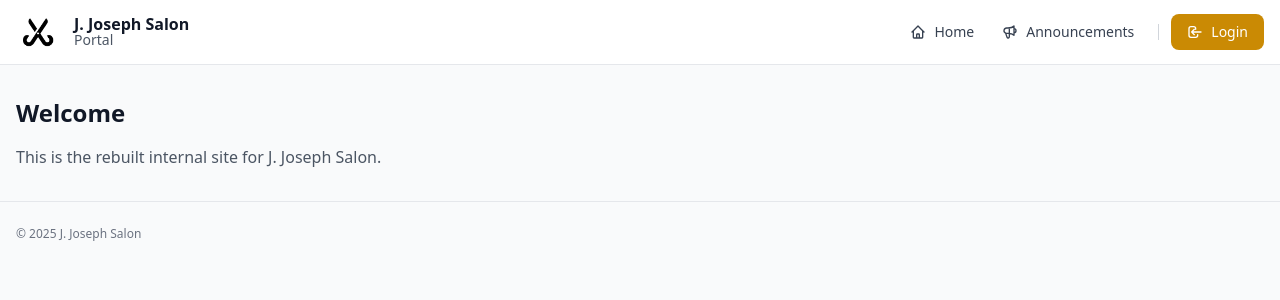
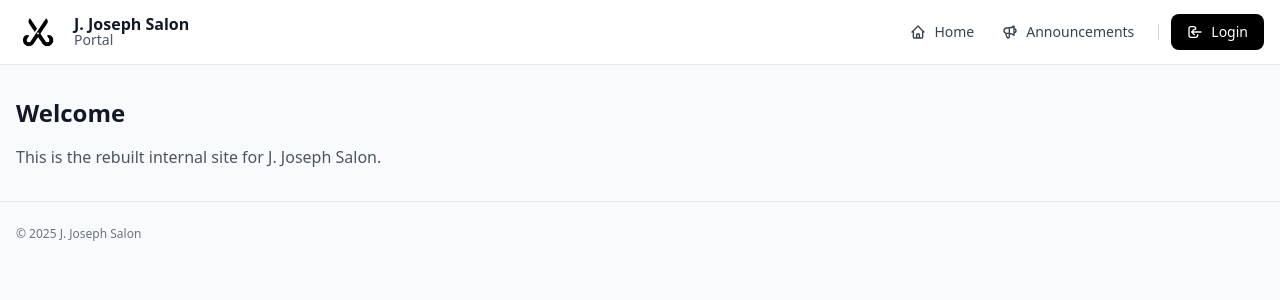
Before and after one commit to cnaccour/portal-cursor, a PHP site: page /index.php in a window 1280 px wide. Shown: the top 300 px of the page. Run offline with PHP 8.4, Linux system fonts and the light colour scheme; some libraries are stand-ins or nearby versions.

Commit message:
Update login button to be black for better visibility and modern appearance
Changes the background color of the login button from yellow to black across both desktop and mobile header components in includes/header.php.

Replit-Commit-Author: Agent
Replit-Commit-Session-Id: 021c168d-350e-4ee5-bd13-82f1b6b02433
Replit-Commit-Checkpoint-Type: full_checkpoint
Replit-Commit-Screenshot-Url: https://storage.googleapis.com/screenshot-production-us-central1/18935d52-5dd5-4a44-b1c4-b0f736113e1a/021c168d-350e-4ee5-bd13-82f1b6b02433/TjRIQlg

```diff
--- a/includes/header.php
+++ b/includes/header.php
@@ -155,7 +155,7 @@ require_once __DIR__.'/auth.php'; // Required for has_role and get_role_display_
         <div class="w-px h-4 bg-gray-300 mx-2"></div>
 
         <!-- Distinguished Login Button -->
-        <a href="/login.php" class="flex items-center gap-2 px-4 py-2 bg-yellow-600 text-white rounded-lg hover:bg-yellow-700 transition-colors font-medium">
+        <a href="/login.php" class="flex items-center gap-2 px-4 py-2 bg-black text-white rounded-lg hover:bg-gray-800 transition-colors font-medium">
           <svg class="w-4 h-4" fill="none" stroke="currentColor" viewBox="0 0 24 24">
             <path stroke-linecap="round" stroke-linejoin="round" stroke-width="2" d="M11 16l-4-4m0 0l4-4m-4 4h14m-5 4v1a3 3 0 01-3 3H6a3 3 0 01-3-3V7a3 3 0 013-3h4a3 3 0 013 3v1"></path>
           </svg>
@@ -299,7 +299,7 @@ require_once __DIR__.'/auth.php'; // Required for has_role and get_role_display_
         <!-- Distinguished Login Button -->
         <a href="/login.php"
            @click="mobileMenuOpen = false"
-           class="flex items-center gap-3 px-4 py-3 bg-yellow-600 text-white rounded-lg hover:bg-yellow-700 transition-colors font-medium">
+           class="flex items-center gap-3 px-4 py-3 bg-black text-white rounded-lg hover:bg-gray-800 transition-colors font-medium">
           <svg class="w-5 h-5" fill="none" stroke="currentColor" viewBox="0 0 24 24">
             <path stroke-linecap="round" stroke-linejoin="round" stroke-width="2" d="M11 16l-4-4m0 0l4-4m-4 4h14m-5 4v1a3 3 0 01-3 3H6a3 3 0 01-3-3V7a3 3 0 013-3h4a3 3 0 013 3v1"></path>
           </svg>
```
